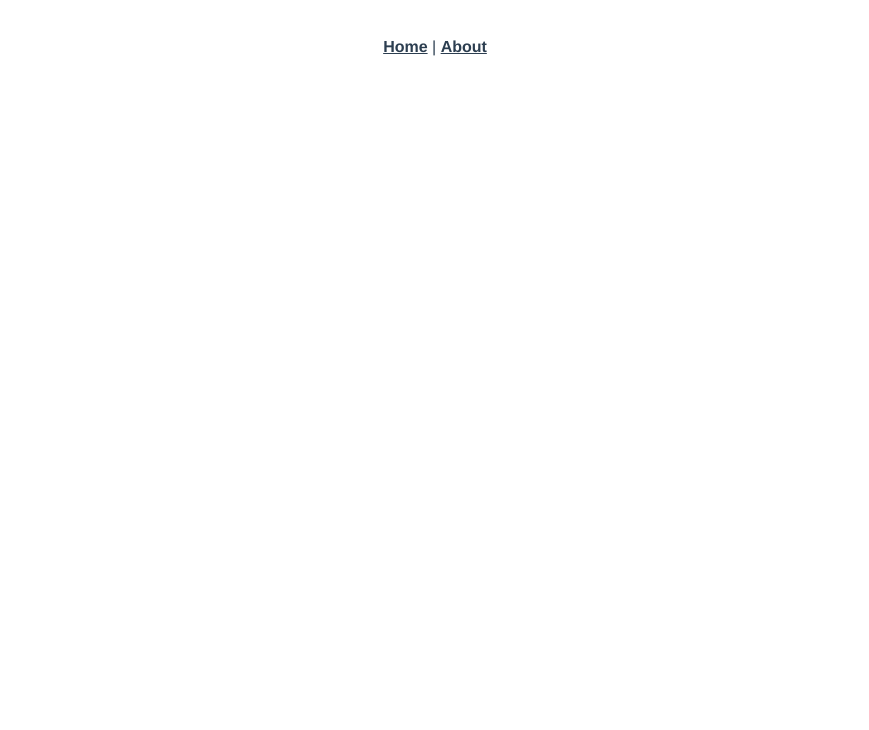
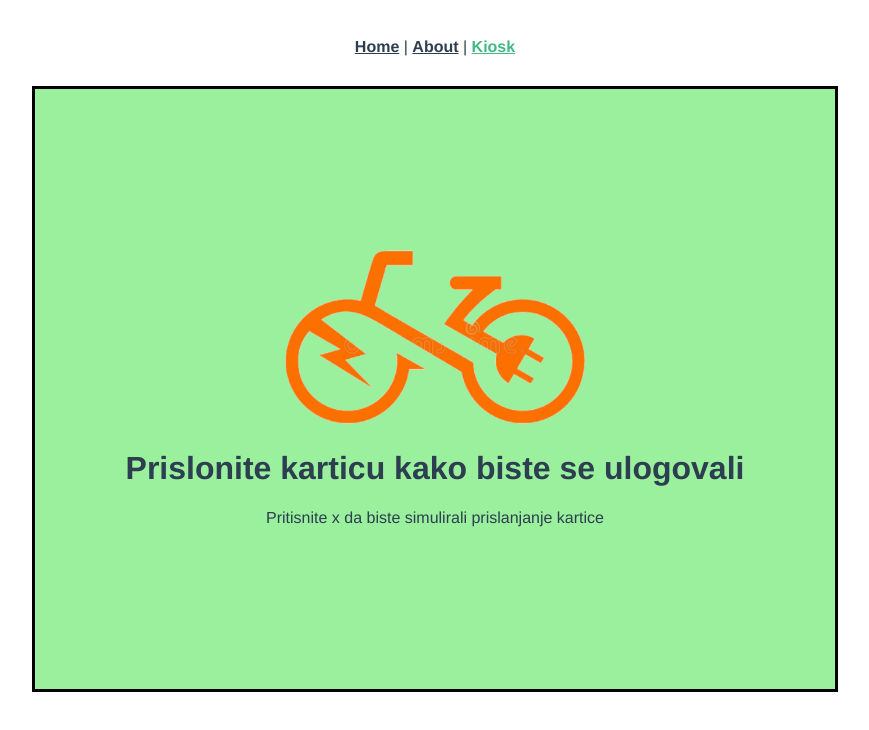
Before and after one commit to ViktorKatz/EBikeRentalKioskPrototype, a Vue app: page /#/kiosk in a window 1280 px wide. Shown: the top 730 px of the page, without its empty margins (205-1074 px from the left). Built offline with nearby package versions, Linux system fonts and the light colour scheme.

Commit message:
Before i18n

```diff
--- a/src/App.vue
+++ b/src/App.vue
@@ -2,13 +2,15 @@
     <div id="app">
         <div id="nav">
             <router-link to="/">Home</router-link> |
-      <router-link to="/about">About</router-link>
+            <router-link to="/about">About</router-link> |
+            <router-link to="/kiosk">Kiosk</router-link>
         </div>
-    <router-view/>
+        <router-view />
     </div>
 </template>
 
 <style>
+
     #app {
         font-family: Avenir, Helvetica, Arial, sans-serif;
         -webkit-font-smoothing: antialiased;
--- a/src/router/index.js
+++ b/src/router/index.js
@@ -1,6 +1,7 @@
 import Vue from 'vue'
 import VueRouter from 'vue-router'
 import Home from '../views/Home.vue'
+import Kiosk from '../views/Kiosk.vue'
 
 Vue.use(VueRouter)
 
@@ -17,7 +18,12 @@ const routes = [
         // this generates a separate chunk (about.[hash].js) for this route
         // which is lazy-loaded when the route is visited.
         component: () => import(/* webpackChunkName: "about" */ '../views/About.vue')
-  }
+    },
+    {
+        path: '/kiosk',
+        name: 'Kiosk',
+        component: Kiosk
+    },
 ]
 
 const router = new VueRouter({
--- /dev/null
+++ b/src/views/Kiosk.vue
@@ -0,0 +1,39 @@
+<template>
+    <div class="kioskFrame">
+        <div class="center">
+            <img alt="Logo" class="logo" src="../assets/bikeLogo.png">
+            <h1>Prislonite karticu kako biste se ulogovali</h1>
+            <p>Pritisnite x da biste simulirali prislanjanje kartice</p>
+        </div>
+    </div>
+</template>
+
+<script>
+
+    export default {
+        name: 'Kiosk',
+        components: {
+
+        }
+    }
+</script>
+
+<style>
+    .center {
+        margin-top:20%;
+    }
+
+    img.logo {
+        width: 300px;
+        height: auto;
+    }
+
+    .kioskFrame {
+        width: 800px;
+        height: 600px;
+        border: 3px black solid;
+        margin: auto;
+        background-color: #9AF09D;
+    }
+
+</style>
```
Also changed, not shown: src/assets/bikeLogo.png (added). Lines whose indentation alone changed are shown as unchanged.
